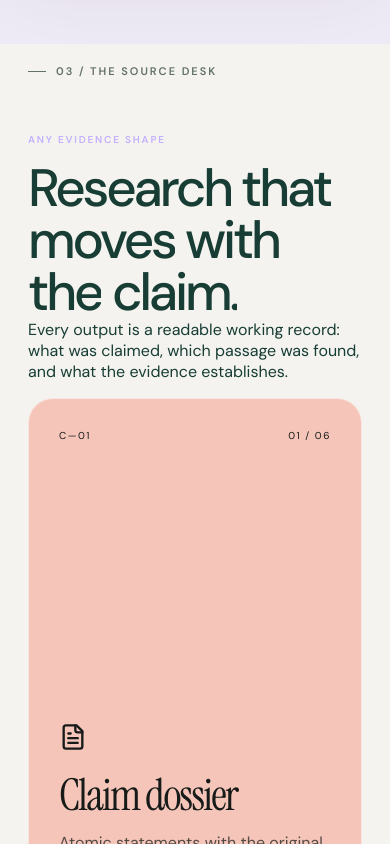
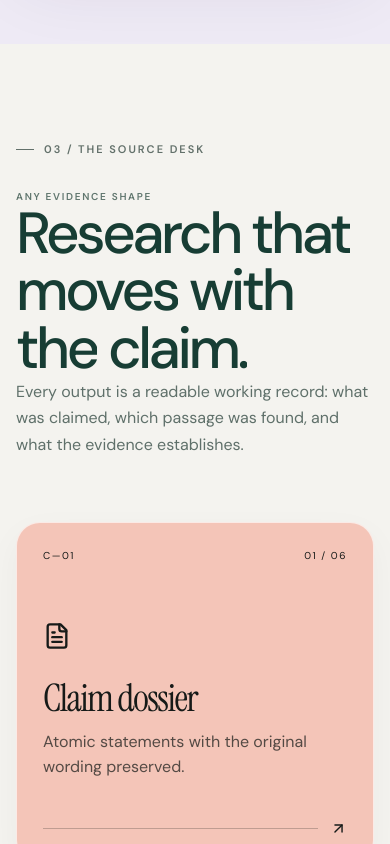
Before and after one commit to Manju10092006/HalluciGuard-Front, a React (Vite) app: page / in a window 390 px wide. Shown: the part 3500-4344 px from the top of the page. Built offline with nearby package versions, Linux system fonts and the light colour scheme.

Commit message:
Normalize source desk and capability sizing

```diff
--- a/src/styles.css
+++ b/src/styles.css
@@ -1872,19 +1872,17 @@ html.lenis, html.lenis body { height: auto; }
 .agent-route i.passed { background: #3c8a72; }
 @keyframes agentCoreIn { from { opacity: 0; transform: translateY(18px) scale(.985); } }
 
-.formats-section-v2 { position: relative; height: 100svh; overflow: hidden; background: #f4f3ef; color: #173d34; }
-.format-scroll-track { width: max-content; height: 100%; padding: 34px; display: flex; gap: 18px; align-items: stretch; will-change: transform; }
-.format-intro-card { width: min(690px, calc(100vw - 68px)); height: 100%; padding: clamp(38px,5vw,76px); display: flex; flex-direction: column; justify-content: center; border: 1px solid #cfdbd5; border-radius: 34px; background: #e5eee9; }
-.format-intro-card .section-index, .format-intro-card .mini-label { color: #60766e; }
-.format-intro-card .mini-label { margin: 54px 0 16px; font-size: 10px; letter-spacing: .17em; }
-.format-intro-card h2 { max-width: 580px; font-size: clamp(58px,6vw,100px); }
-.format-intro-card > p:not(.mini-label) { max-width: 520px; margin: 30px 0 0; color: #5f706a; font-size: 17px; line-height: 1.65; }
-.scroll-instruction { margin-top: auto; display: inline-flex; align-items: center; gap: 9px; color: #526b62; font-size: 9px; letter-spacing: .16em; }
-.format-story-card { width: min(480px, calc(100vw - 68px)); height: 100%; padding: 38px; display: flex; flex-direction: column; border: 1px solid rgba(255,255,255,.55); border-radius: 34px; color: #161a18; }
+.formats-section-v2 { position: relative; padding: 140px 0 150px; overflow: hidden; background: #f4f3ef; color: #173d34; }
+.format-normal-head { display: grid; grid-template-columns: 220px minmax(480px, 1fr) 330px; align-items: end; gap: 42px; margin-bottom: 64px; }
+.format-normal-head .mini-label { margin: 34px 0 4px; color: #60766e; font-size: 10px; letter-spacing: .17em; }
+.format-normal-head h2 { max-width: 720px; font-size: clamp(58px, 5.7vw, 90px); }
+.format-normal-head > p { margin: 0 0 7px; color: #5f706a; font-size: 16px; line-height: 1.65; }
+.format-normal-grid { display: grid; grid-template-columns: repeat(3, 1fr); gap: 16px; }
+.format-story-card { width: auto; min-height: 340px; padding: 30px; display: flex; flex-direction: column; border: 1px solid rgba(255,255,255,.65); border-radius: 28px; color: #161a18; box-shadow: 0 12px 35px rgba(35,45,41,.04); }
 .format-story-card.peach { background: #f4c5b8; }.format-story-card.lilac { background: #d7cef3; }.format-story-card.sky { background: #c8dcf1; }.format-story-card.mint { background: #bcdccc; }.format-story-card.butter { background: #efdca4; }.format-story-card.rose { background: #ebc0cc; }
 .format-card-head { display: flex; justify-content: space-between; font-size: 10px; letter-spacing: .15em; }
-.format-story-card > svg { margin-top: auto; }
-.format-story-card h3 { margin: 24px 0 14px; font-family: 'Instrument Serif', Georgia, serif; font-size: clamp(44px,4vw,65px); font-weight: 400; line-height: .95; letter-spacing: -.04em; }
+.format-story-card > svg { margin-top: 60px; }
+.format-story-card h3 { margin: auto 0 14px; padding-top: 30px; font-family: 'Instrument Serif', Georgia, serif; font-size: clamp(38px, 3vw, 52px); font-weight: 400; line-height: .95; letter-spacing: -.04em; }
 .format-story-card p { max-width: 340px; color: rgba(22,26,24,.72); line-height: 1.55; }
 .format-line { margin-top: 24px; display: flex; align-items: center; gap: 12px; }.format-line i { flex: 1; height: 1px; background: rgba(22,26,24,.24); }
 
@@ -1892,14 +1890,13 @@ html.lenis, html.lenis body { height: auto; }
 .capability-head-v2 { margin: 28px 0 64px; display: grid; grid-template-columns: minmax(500px,850px) 330px; align-items: end; gap: 50px; }
 .capability-head-v2 h2 { font-size: clamp(58px,6vw,98px); }
 .capability-head-v2 p { margin: 0 0 8px; color: #6d7470; line-height: 1.6; }
-.capability-grid-v2 { display: grid; grid-template-columns: repeat(4,1fr); gap: 12px; perspective: 900px; }
-.capability-card-v2 { position: relative; min-height: 220px; padding: 24px; overflow: hidden; border: 1px solid #e6e7e4; border-radius: 22px; background: #f5f5f3; }
-.capability-card-v2:nth-child(2), .capability-card-v2:nth-child(7), .capability-card-v2:nth-child(10) { grid-column: span 2; }
+.capability-grid-v2 { display: grid; grid-template-columns: repeat(3,1fr); gap: 16px; perspective: 900px; }
+.capability-card-v2 { position: relative; min-height: 240px; padding: 28px; overflow: hidden; border: 1px solid #e2e4e1; border-radius: 24px; background: #f5f5f3; }
 .cap-card-number { position: absolute; top: 19px; right: 20px; color: #969b98; font-size: 9px; letter-spacing: .14em; }
 .capability-icon-v2 { width: 50px; height: 50px; display: grid; place-items: center; border-radius: 15px; color: #fff; }
 .capability-card-v2.coral .capability-icon-v2 { background: #df826f; }.capability-card-v2.blue .capability-icon-v2 { background: #668bc8; }.capability-card-v2.violet .capability-icon-v2 { background: #8170bb; }.capability-card-v2.amber .capability-icon-v2 { background: #c99b3f; }.capability-card-v2.mint .capability-icon-v2 { background: #429879; }
-.capability-card-v2 h3 { margin: 35px 0 8px; font-size: 18px; letter-spacing: -.025em; }
-.capability-card-v2 p { max-width: 280px; margin: 0; color: #737976; font-size: 13px; line-height: 1.55; }
+.capability-card-v2 h3 { margin: 42px 0 10px; font-size: 20px; letter-spacing: -.025em; }
+.capability-card-v2 p { max-width: 330px; margin: 0; color: #737976; font-size: 14px; line-height: 1.55; }
 
 .constellation-section { padding: 145px 0; background: #f7f4ee; }
 .constellation-shell { display: grid; grid-template-columns: minmax(340px,.75fr) minmax(600px,1.25fr); align-items: center; gap: 70px; }
@@ -1926,6 +1923,7 @@ html.lenis, html.lenis body { height: auto; }
   .sequence-heading, .agent-section-head { grid-template-columns: 1fr 2fr; }.sequence-heading > p, .agent-section-head > p { display: none; }
   .sequence-layout { grid-template-columns: 130px 1fr; }.sequence-copy { display: none; }
   .agent-stage { grid-template-columns: .8fr 1.2fr; gap: 30px; }
+  .format-normal-head { grid-template-columns: 180px 1fr; }.format-normal-head > p { grid-column: 2; max-width: 560px; }
   .capability-grid-v2 { grid-template-columns: repeat(3,1fr); }.capability-card-v2:nth-child(7) { grid-column: span 1; }
   .constellation-shell { grid-template-columns: 1fr; }.constellation-copy { max-width: 900px; }.constellation-board { width: min(820px,100%); margin: 0 auto; }
 }
@@ -1935,7 +1933,7 @@ html.lenis, html.lenis body { height: auto; }
   .sequence-heading, .agent-section-head { display: block; }.sequence-heading h2, .agent-section-head h2 { margin-top: 24px; }
   .sequence-layout { margin-top: 42px; display: block; }.sequence-nav { margin-bottom: 18px; flex-direction: row; overflow-x: auto; }.sequence-nav button { min-width: 130px; padding-right: 18px; }.sequence-nav button i { inset: auto 0 0; width: 100%; height: 1px; }.sequence-nav button i::after { transform: scaleX(0); transform-origin: left; }.sequence-nav button.active i::after { transform: scaleX(1); }.sequence-dossier { min-height: 460px; }.sequence-copy { display: flex; padding-left: 0; }
   .agent-stage { display: block; margin-top: 40px; }.agent-wheel { height: auto; padding: 4px 0; display: flex; overflow-x: auto; border: 0; }.agent-wheel::before, .agent-wheel::after, .agent-wheel-focus { display: none; }.agent-wheel button { position: static; min-width: max-content; width: auto; padding: 13px 18px; border: 1px solid rgba(50,42,66,.13); border-radius: 999px; font-size: 17px; opacity: 1 !important; transform: none !important; }.agent-wheel button.active { background: #1f4038; color: #fff; }.agent-core { min-height: 430px; margin-top: 18px; }.agent-core .fold-text { font-size: clamp(48px,12vw,78px); }
-  .formats-section-v2 { height: auto; padding: 24px; overflow: visible; }.format-scroll-track { width: 100%; height: auto; padding: 0; display: grid; }.format-intro-card, .format-story-card { width: 100%; min-height: 540px; }.scroll-instruction { display: none; }
+  .formats-section-v2 { height: auto; padding: 110px 0; overflow: visible; }.format-normal-head { display: block; }.format-normal-head h2 { margin: 26px 0; }.format-normal-head > p { max-width: 620px; }.format-normal-grid { grid-template-columns: repeat(2, 1fr); }.format-story-card { width: 100%; min-height: 340px; }
   .capability-head-v2 { display: block; }.capability-head-v2 p { margin-top: 24px; }.capability-grid-v2 { grid-template-columns: repeat(2,1fr); }.capability-card-v2:nth-child(2), .capability-card-v2:nth-child(10) { grid-column: span 1; }
   .constellation-section { padding: 110px 0; }.constellation-board { min-height: 760px; }.source-one { left: 4%; top: 4%; }.source-two { right: 4%; top: 25%; }.source-three { right: 4%; bottom: 4%; }.constellation-verdict { left: 4%; bottom: 25%; }.constellation-claim { width: 230px; }
 }
@@ -1945,7 +1943,7 @@ html.lenis, html.lenis body { height: auto; }
   .sequence-heading h2, .agent-section-head h2, .capability-head-v2 h2, .constellation-copy h2 { font-size: 48px; }
   .sequence-dossier { min-height: 500px; border-radius: 22px; }.dossier-scene { padding: 24px; }.claim-chip { display: block; }.claim-chip b { display: block; margin-bottom: 8px; }
   .agent-core { padding: 34px 24px; border-radius: 24px; }.agent-core-meta { inset: 22px 22px auto; }.agent-icon { margin-top: 34px; }
-  .formats-section-v2 { padding: 12px; }.format-intro-card, .format-story-card { min-height: 570px; padding: 30px; border-radius: 25px; }
+  .formats-section-v2 { padding: 90px 0; }.format-normal-grid { grid-template-columns: 1fr; }.format-story-card { min-height: 320px; padding: 26px; border-radius: 24px; }
   .capabilities-section-v2 { padding: 100px 0; }.capability-grid-v2 { grid-template-columns: 1fr; }.capability-card-v2 { min-height: 205px; }
   .constellation-shell { gap: 45px; }.constellation-board { min-height: 920px; border-radius: 24px; }.constellation-lines { display: none; }.source-node, .constellation-verdict { position: relative; inset: auto; width: calc(100% - 32px); margin: 16px; }.constellation-claim { position: relative; inset: auto; width: calc(100% - 32px); min-height: 180px; margin: 16px; border-radius: 90px; transform: none; }.source-node { min-height: 128px; }.constellation-verdict { min-height: 145px; }
 }
```
